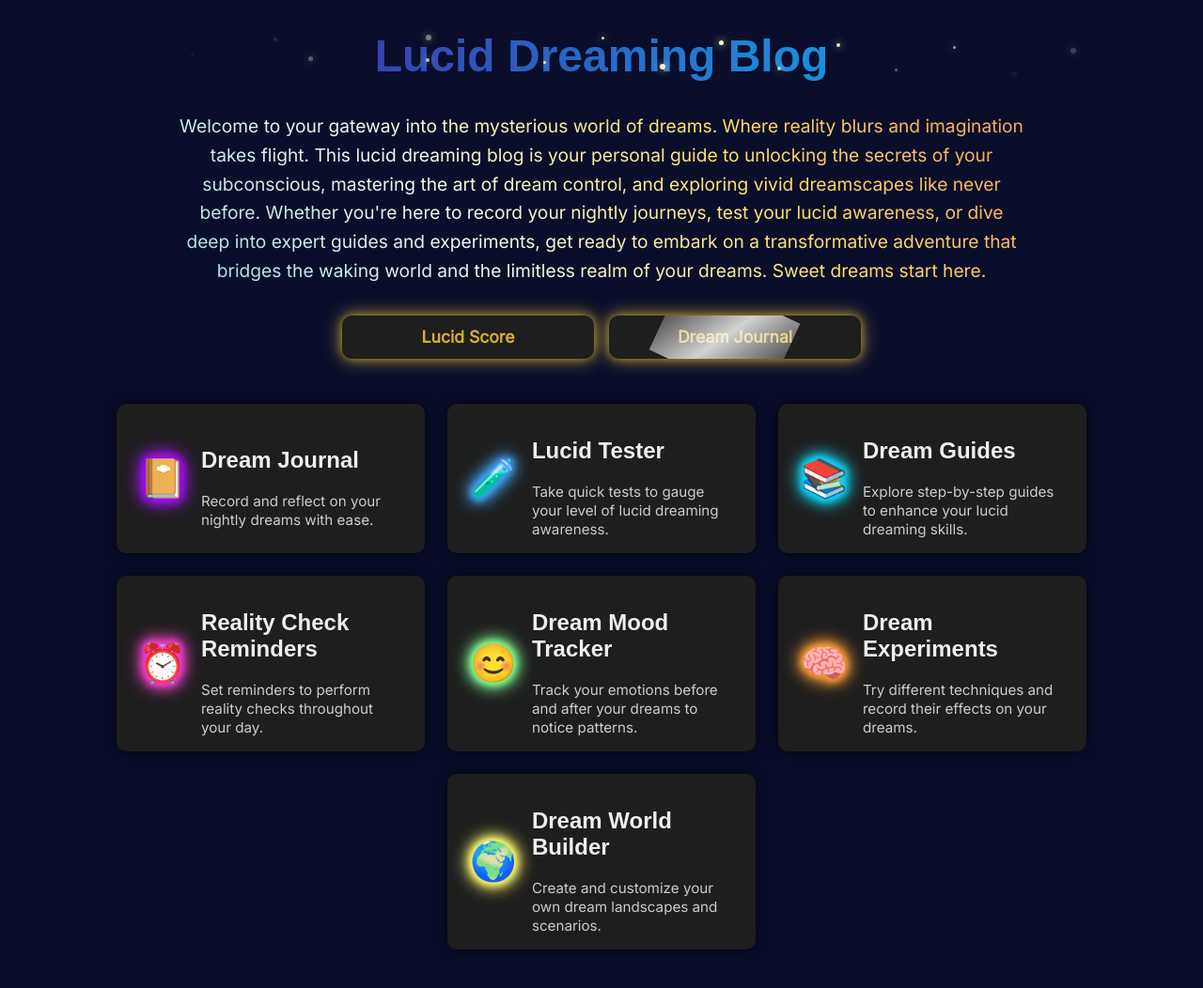
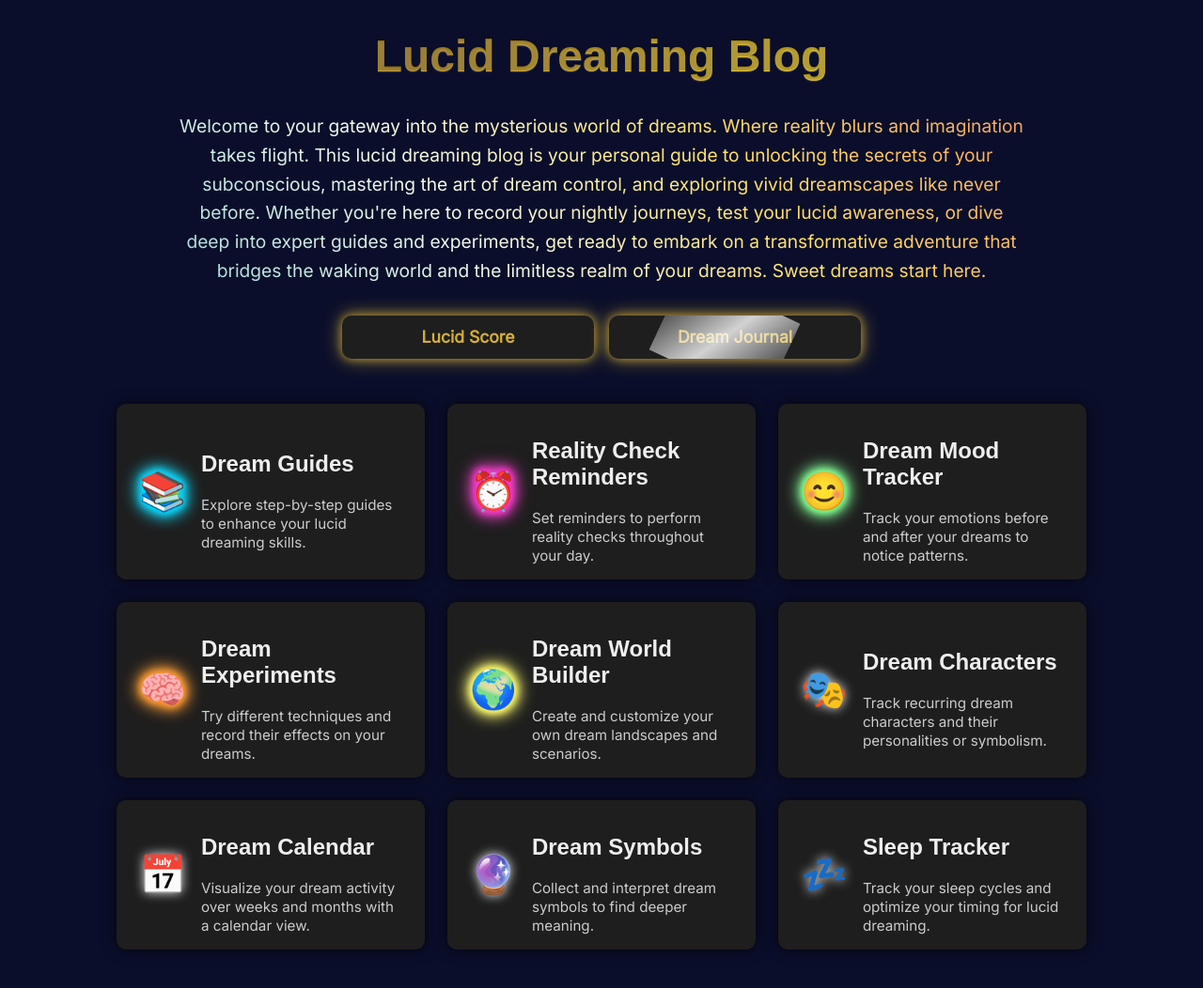
Before and after one commit to Alfredoxrock/Blogger, a website: page public/index.html in a window 1280 px wide. Shown: the whole page at 94% size. Drawn offline with Linux system fonts and the light colour scheme.

Commit message:
Add gold reflective effect to Dreamy Header
Enhanced the .dreamy-header styling by applying a multi-stop gold gradient with subtle text-shadow and animated background to simulate a reflective gold appearance. This creates a dynamic, elegant visual for the header while preserving the spark effects. The animation adds a shimmering light pass across the text for a premium look.

```diff
--- a/public/index.html
+++ b/public/index.html
@@ -52,24 +52,7 @@
     <a href="dream-journal.html" class="gold-spark-btn">Dream Journal</a>
   </section>
 
-
   <section class="feature-cards">
-    <div class="card">
-      <div class="icon neon-purple">📔</div>
-      <div class="content">
-        <h2>Dream Journal</h2>
-        <p>Record and reflect on your nightly dreams with ease.</p>
-      </div>
-    </div>
-
-    <div class="card">
-      <div class="icon neon-blue">🧪</div>
-      <div class="content">
-        <h2>Lucid Tester</h2>
-        <p>Take quick tests to gauge your level of lucid dreaming awareness.</p>
-      </div>
-    </div>
-
     <div class="card">
       <div class="icon neon-cyan">📚</div>
       <div class="content">
@@ -109,8 +92,39 @@
         <p>Create and customize your own dream landscapes and scenarios.</p>
       </div>
     </div>
+
+    <div class="card">
+      <div class="icon neon-teal">🎭</div>
+      <div class="content">
+        <h2>Dream Characters</h2>
+        <p>Track recurring dream characters and their personalities or symbolism.</p>
+      </div>
+    </div>
+
+    <div class="card">
+      <div class="icon neon-red">📅</div>
+      <div class="content">
+        <h2>Dream Calendar</h2>
+        <p>Visualize your dream activity over weeks and months with a calendar view.</p>
+      </div>
+    </div>
+
+    <div class="card">
+      <div class="icon neon-indigo">🔮</div>
+      <div class="content">
+        <h2>Dream Symbols</h2>
+        <p>Collect and interpret dream symbols to find deeper meaning.</p>
+      </div>
+    </div>
+
+    <div class="card">
+      <div class="icon neon-sky">💤</div>
+      <div class="content">
+        <h2>Sleep Tracker</h2>
+        <p>Track your sleep cycles and optimize your timing for lucid dreaming.</p>
+      </div>
+    </div>
   </section>
-
 
 </body>
 
--- a/public/styles/styles.css
+++ b/public/styles/styles.css
@@ -17,42 +17,41 @@ body {
   position: relative;
   font-family: 'Orbitron', sans-serif;
   font-size: 3em;
-  background: linear-gradient(90deg, #50048f, #00cfff);
+  background: linear-gradient(90deg,
+      #b8860b 0%,
+      /* dark gold */
+      #ffd700 25%,
+      /* gold */
+      #fff8dc 50%,
+      /* light gold/reflective */
+      #ffd700 75%,
+      /* gold */
+      #b8860b 100%
+      /* dark gold */
+    );
+  background-size: 200% auto;
+  animation: gold-shine 6s linear infinite;
   -webkit-background-clip: text;
   -webkit-text-fill-color: transparent;
   color: transparent;
   text-align: center;
+  text-shadow: 0 1px 1px rgba(255, 255, 255, 0.2), 0 -1px 1px rgba(0, 0, 0, 0.3);
   -webkit-font-smoothing: antialiased;
   -moz-osx-font-smoothing: grayscale;
   user-select: none;
   overflow: visible;
 }
 
-/* Container for sparks */
-.dreamy-header .spark {
-  position: absolute;
-  background: #fffacd;
-  /* pale golden spark color */
-  border-radius: 50%;
-  opacity: 0;
-  filter: drop-shadow(0 0 4px #fffacd);
-  animation: spark-flicker 2.5s infinite ease-in-out;
-  pointer-events: none;
-}
-
-/* Flicker animation for spark opacity */
-@keyframes spark-flicker {
-
-  0%,
-  100% {
-    opacity: 0;
+/* Gold shimmer animation */
+@keyframes gold-shine {
+  0% {
+    background-position: 0% center;
   }
 
-  50% {
-    opacity: 1;
+  100% {
+    background-position: 200% center;
   }
 }
-
 
 h3 {
   font-family: 'Inter', sans-serif;
@@ -434,3 +433,18 @@ button:hover {
   font-size: 0.95rem;
   line-height: 1.3;
 }
+
+.journal-container {
+  max-width: 800px;
+  margin: 0 auto;
+  padding: 1rem;
+}
+
+.journal-container h1,
+.journal-container label,
+.journal-container textarea,
+.journal-container input,
+.journal-container button,
+#postsContainer {
+  text-align: left;
+}
```
Also changed, not shown: public/dream-journal.html (+26 -2 lines).
